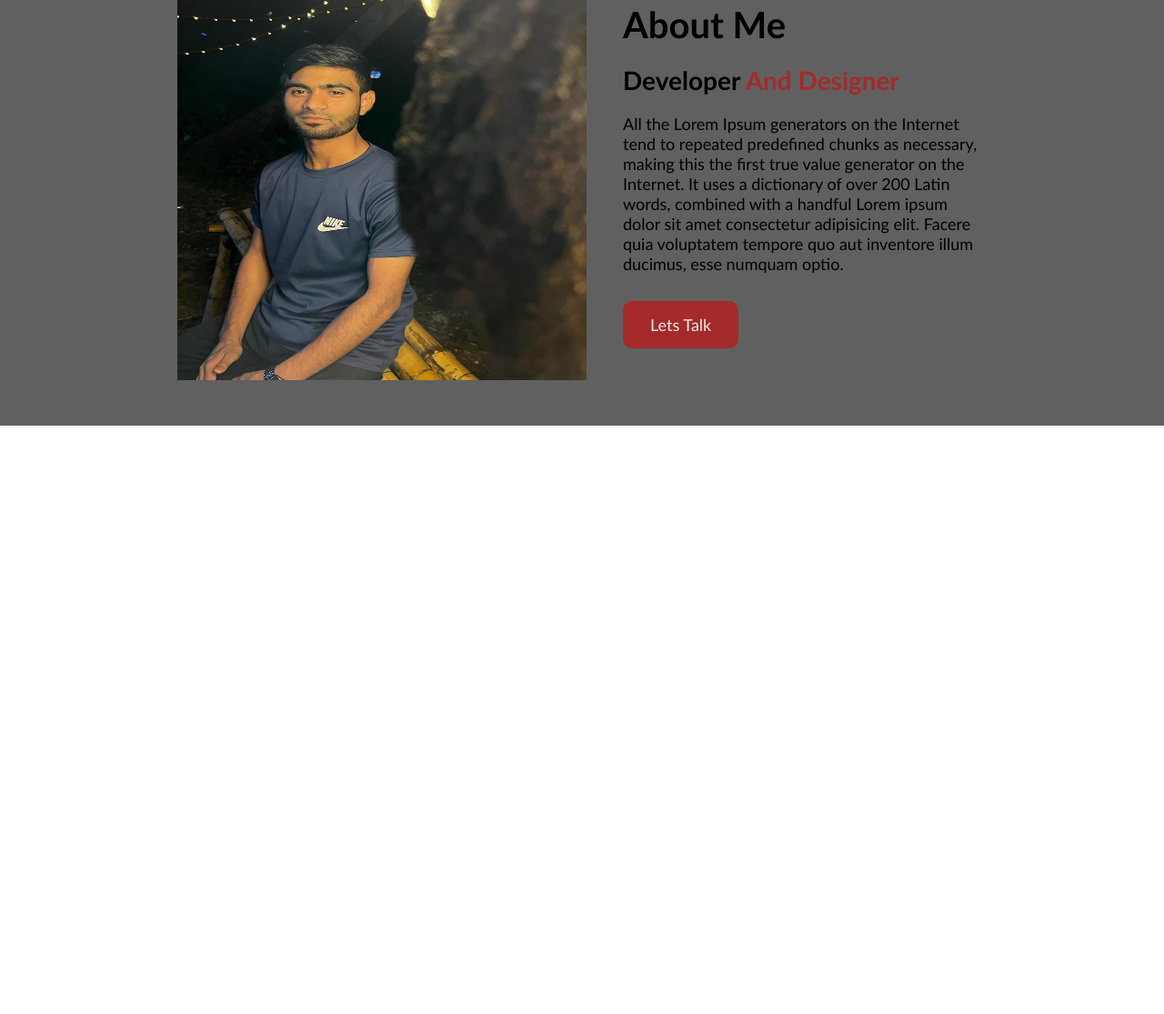
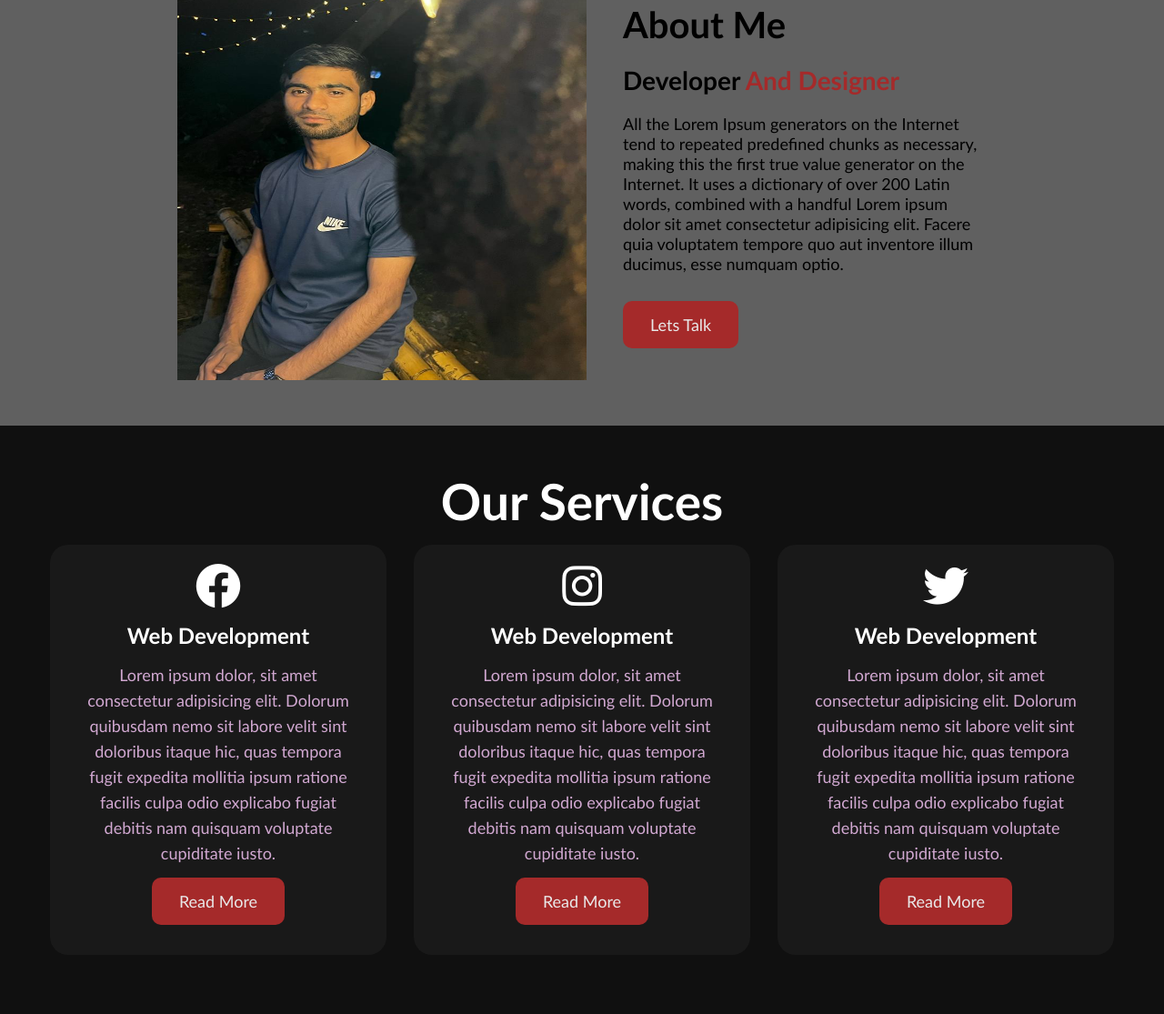
Before and after one commit to shahinur69/New-Responsive-Repo, a plain HTML site: page index.htm in a window 1280 px wide. Shown: the part 784-1899 px from the top of the page at 91% size. Before the commit the page ends 1252 px from the top, so only its background shows below. Drawn offline with Linux system fonts and the light colour scheme.

Commit message:
services

```diff
--- a/css/style.css
+++ b/css/style.css
@@ -100,6 +100,49 @@ span{
     padding-right: 40px;
 }
 
+.service{
+    background-color: #101010;
+    width: 100%;
+    padding: 50px 0;
+}
+.title h2{
+    font-size: 55px;
+    color: white;
+    text-align: center;
+}
+.box{
+    display: flex;
+    align-items: center;
+    justify-content: center;
+    height: auto;
+}
+.card{
+    height: auto;
+    width: 300px;
+    padding: 20px 35px;
+    background: #191919;
+    border-radius: 20px;
+    margin: 15px;
+    text-align: center;
+}
+.card i{
+    font-size: 50px;
+    display: block;
+    text-align: center;
+    margin-bottom: 15px;
+    color: #fff;
+}
+.card h5{
+    color: white;
+    font-size: 24px;
+    margin-bottom: 15px;
+}
+.pra p{
+    font-size: 18px;
+    color: #fcfc;
+    line-height: 28px;
+    margin-bottom: 25px;
+}
 
 
 
@@ -108,7 +151,7 @@ span{
 /*  small */
 
 @media screen and (max-width: 576px) {
-    .container, nav, .main{
+    .container, nav, .main, .box{
         flex-direction: column;
     }
     .container{
@@ -125,8 +168,12 @@ span{
         width: 100%;
         height: 100%;
     }
+    .card{
+        margin: 30px
+    }
     .btn{
         margin: 10px 0px;
+        display: block;
     }
 
 }
@@ -134,7 +181,7 @@ span{
 /* medium  */
 
 @media screen and (min-width: 576px) and (max-width: 990px) {
-    .container, nav{
+    .container, nav .box{
         flex-direction: column;
     }
     img{
@@ -146,11 +193,15 @@ span{
     .main{
         padding-left: 50px;
     }
+    .card{
+        margin: 20px;
+    }
     .about-text{
         margin-right: 30%;
     }
     .btn{
         margin: 10px 40px 10px 10px;
+        display: block;
     }
 
 }
--- a/index.htm
+++ b/index.htm
@@ -4,6 +4,9 @@
     <meta charset="UTF-8">
     <meta name="viewport" content="width=device-width, initial-scale=1.0">
     <title>New Responsive</title>
+    <link rel="preconnect" href="https://fonts.gstatic.com">
+    <link href="https://fonts.googleapis.com/css2?family=Josefin+Sans: ital, wght@700&family=Inter:wght@400;500;600;700&display=swap" rel="stylesheet">
+    <link rel="stylesheet" href="https://cdnjs.cloudflare.com/ajax/libs/font-awesome/6.4.0/css/all.min.css" integrity="sha512-iecdLmaskl7CVkqkXNQ/ZH/XLlvWZOJyj7Yy7tcenmpD1ypASozpmT/E0iPtmFIB46ZmdtAc9eNBvH0H/ZpiBw==" crossorigin="anonymous" referrerpolicy="no-referrer" />
     <link rel="stylesheet" href="css/style.css">
 </head>
 <body>
@@ -42,5 +45,50 @@
             </div>
         </div>
     </section>
+    <!--- about  -->
+    <!-- service  -->
+    <div class="service">
+        <div class="title">
+            <h2>Our Services</h2>
+        </div>
+
+        <div class="box">
+            <div class="card">
+                <i class="fa-brands fa-facebook"></i>
+                <h5>Web Development</h5>
+                <div class="pra">
+                    <p>Lorem ipsum dolor, sit amet consectetur adipisicing elit. Dolorum quibusdam nemo sit labore velit sint doloribus itaque hic, quas tempora fugit expedita mollitia ipsum ratione facilis culpa odio explicabo fugiat debitis nam quisquam voluptate cupiditate iusto.</p>
+                    <p style="text-align: center;">
+                        <a class="btn" href="">Read More</a>
+                    </p>
+                </div>
+            </div>
+
+            <div class="card">
+                <i class="fa-brands fa-instagram"></i>
+                <h5>Web Development</h5>
+                <div class="pra">
+                    <p>Lorem ipsum dolor, sit amet consectetur adipisicing elit. Dolorum quibusdam nemo sit labore velit sint doloribus itaque hic, quas tempora fugit expedita mollitia ipsum ratione facilis culpa odio explicabo fugiat debitis nam quisquam voluptate cupiditate iusto.</p>
+
+                    <p style="text-align: center;">
+                        <a class="btn" href="">Read More</a>
+                    </p>
+                </div>
+            </div>
+
+            <div class="card">
+                <i class="fa-brands fa-twitter"></i>
+                <h5>Web Development</h5>
+                <div class="pra">
+                    <p>Lorem ipsum dolor, sit amet consectetur adipisicing elit. Dolorum quibusdam nemo sit labore velit sint doloribus itaque hic, quas tempora fugit expedita mollitia ipsum ratione facilis culpa odio explicabo fugiat debitis nam quisquam voluptate cupiditate iusto.</p>
+
+                    <p style="text-align: center;">
+                        <a class="btn" href="">Read More</a>
+                    </p>
+                </div>
+            </div>
+
+        </div>
+    </div>
 </body>
 </html>
```
